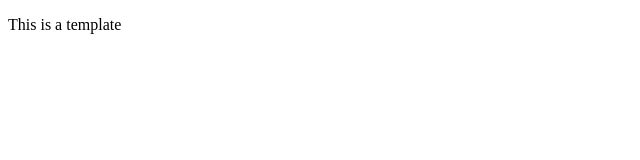
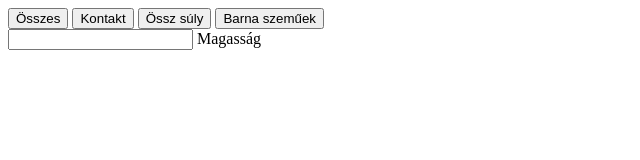
Before and after one commit to Sboti03/js-func-async-gyak, a plain HTML site: page index.html in a window 1280 px wide. Shown: the whole page, without its empty margins (0-640 px from the left). Drawn offline with Linux system fonts and the light colour scheme; no server answers.

Commit message:
deploy: 692beb3596cb33eedd7590ecbb63ede28c2d3881

```diff
--- a/index.html
+++ b/index.html
@@ -6,9 +6,22 @@
     <title>Page Title</title>
     <meta name='viewport' content='width=device-width, initial-scale=1'>
     <link rel='stylesheet' type='text/css' media='screen' href='main.css'>
+    <script src='main.js'></script>
+
 </head>
 <body>
-    <p>This is a template</p>
-    <script src='main.js'></script>
+    <nav>
+        <button id="all-user">Összes</button>
+        <button id="contact">Kontakt</button>
+        <button id="all-weight">Össz súly</button>
+        <button id="brown-eye">Barna szeműek</button>
+    </nav>
+    <div id="input-field">
+        <input type="text" id="height">
+        <label for="height">Magasság</label>
+    </div>
+    <div id="content">
+
+    </div>
 </body>
 </html>
```
Also changed, not shown: main.js (+1 -0 lines).
